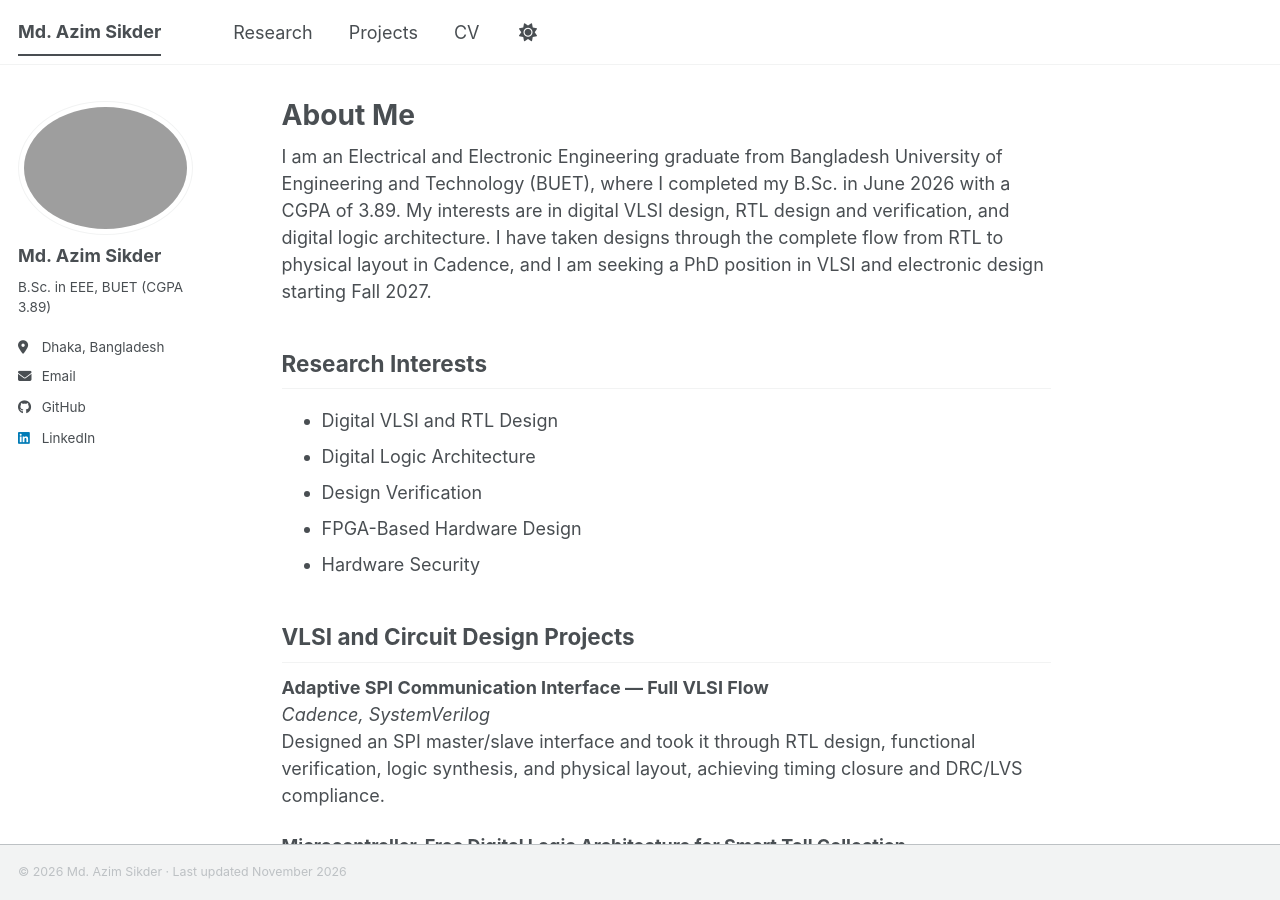
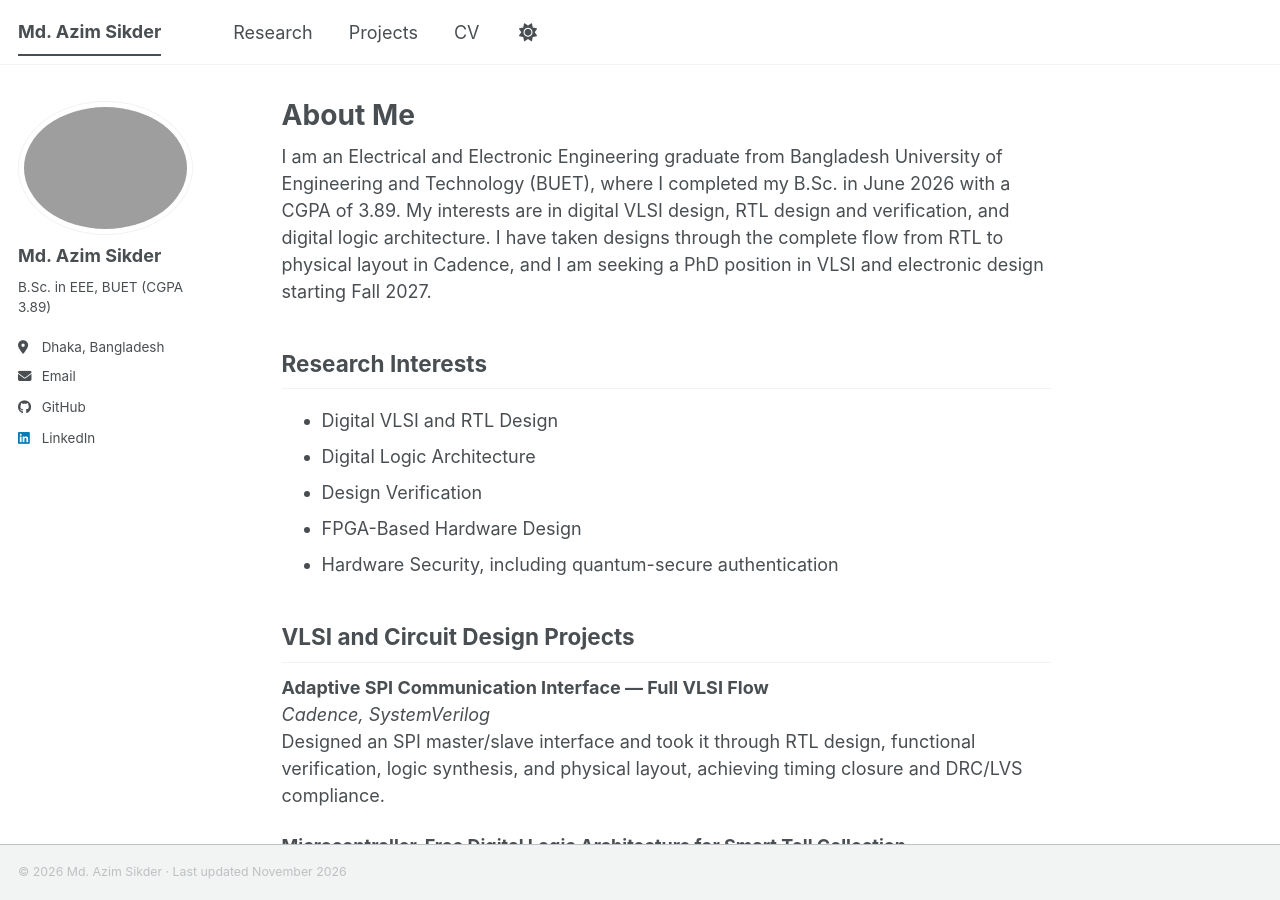
Before and after one commit to azimSikder/azimsikder.github.io, a Jekyll site: the page built from _pages/about.md, in a window 1280 px wide and 900 px high. Built offline with Jekyll 4.4.1, drawn with Linux system fonts in a browser that asks for light colours; a style sheet for code colours, icons or effects is not loaded.

Commit message:
Update about.md

```diff
--- a/_pages/about.md
+++ b/_pages/about.md
@@ -15,7 +15,7 @@ I am an Electrical and Electronic Engineering graduate from Bangladesh Universit
 - Digital Logic Architecture
 - Design Verification
 - FPGA-Based Hardware Design
-- Hardware Security
+- Hardware Security, including quantum-secure authentication
 
 ## VLSI and Circuit Design Projects
 
```
